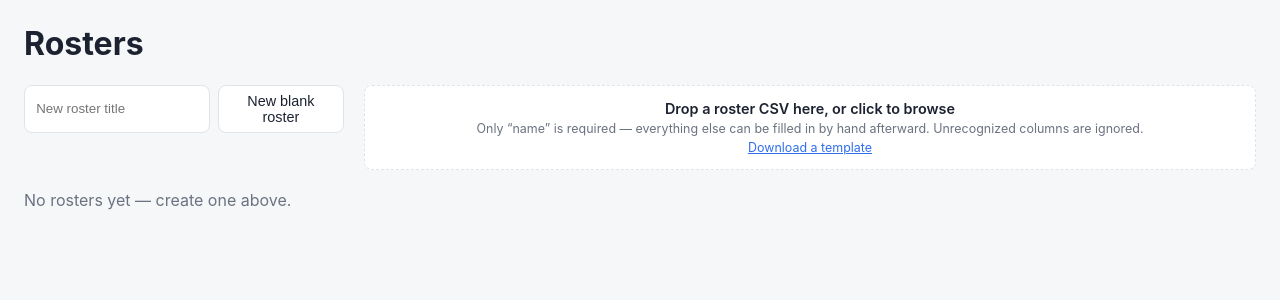
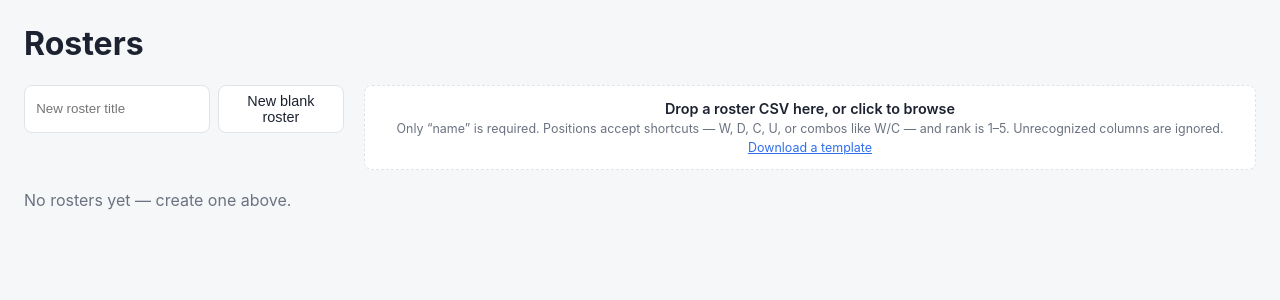
Before and after one commit to jakehadar/hockey-lines-solver, a Flask app: template studio/templates/rosters_list.html in a window 1280 px wide. Shown: the part 53-353 px from the top of the page. Run offline with Flask 3, Linux system fonts and the light colour scheme; the template is opened without the code that fills it, so the values that code supplies are empty.

Commit message:
Narrow the CSV upload schema and add position shortcut expansion
Upload now only asks for what a casual roster export actually has:
name (required), preferred/secondary/unwilling positions, and rank
1-5. "available" is dropped from the schema entirely - uploaded
rosters are always all-available, since availability is a per-week
thing a user sets by hand, not something worth exporting.

Position fields accept shortcut symbols (W = LW;RW, D = LD;RD,
C = C, U = all five) and slash combos like W/C or D/W, which union
the expanded sets. Fields also accept any of ,;/| as delimiters, so
spreadsheet exports using any of those punctuation styles just work.
"rank" is the new column name; "experience" still works as a fallback
so existing solver-format CSVs (like rosters/sample_roster.csv) can
still be dropped in as-is. The downloadable template and on-page hint
were updated to match.

Co-Authored-By: Claude Sonnet 5 <noreply@anthropic.com>
Claude-Session: https://claude.ai/code/session_016g3R2d4CHD3iGxFEhiiaCC

```diff
--- a/studio/app.py
+++ b/studio/app.py
@@ -10,6 +10,7 @@ from __future__ import annotations
 
 import csv
 import io
+import re
 import secrets
 import sqlite3
 from pathlib import Path
@@ -99,43 +100,54 @@ def _players_to_records(players: list[PlayerIn]) -> list[db.PlayerRecord]:
 
 
 ROSTER_TEMPLATE_CSV = (
-    "name,available,experience,preferred_positions,secondary_positions,unwilling_positions\n"
-    "Wayne Gretzky,1,5,C,LW;RW,\n"
-    "Bobby Orr,1,5,LD;RD,,\n"
+    "name,preferred_positions,secondary_positions,unwilling_positions,rank\n"
+    "Wayne Gretzky,C,W,,5\n"
+    "Bobby Orr,D,,,5\n"
+    "Brent Burns,D/W,,,4\n"
 )
+
+# Shortcut symbols accepted in position fields, expanded to our internal
+# LW/C/RW/LD/RD codes. A field can combine several with any of ,;/| - e.g.
+# "W/C" expands and unions to LW, RW, C.
+POSITION_SHORTCUTS = {
+    "W": ["LW", "RW"],
+    "D": ["LD", "RD"],
+    "C": ["C"],
+    "U": ["LW", "RW", "C", "LD", "RD"],
+}
+POSITION_FIELD_DELIMITERS = re.compile(r"[,;/|]")
 
 
 def _parse_positions(raw: str | None) -> list[str]:
-    return [p.strip().upper() for p in (raw or "").replace("|", ";").split(";") if p.strip()]
-
-
-def _parse_available(raw: str | None) -> int:
-    v = (raw or "").strip().lower()
-    if v in ("0", "false", "no", "n"):
-        return 0
-    return 1  # default: available, and any other/blank/unrecognized value
+    tokens = [t.strip() for t in POSITION_FIELD_DELIMITERS.split((raw or "").upper()) if t.strip()]
+    expanded: set[str] = set()
+    for t in tokens:
+        expanded.update(POSITION_SHORTCUTS.get(t, [t]))
+    # Canonical position order first, then any unrecognized leftovers.
+    return [p for p in POSITIONS if p in expanded] + sorted(expanded - set(POSITIONS))
 
 
 def _players_from_csv_upload(text: str) -> list[db.PlayerRecord]:
     """Best-effort CSV -> PlayerRecord: only `name` is required, everything
     else falls back to a sensible default so users can fix it up by hand
     afterward. Rows without a name and columns we don't recognize are
-    silently skipped/ignored rather than treated as errors."""
+    silently skipped/ignored rather than treated as errors. Uploaded
+    rosters are always all-available; there's no "available" column."""
     records: list[db.PlayerRecord] = []
     for row in csv.DictReader(io.StringIO(text)):
         name = (row.get("name") or "").strip()
         if not name:
             continue
         try:
-            experience = int((row.get("experience") or "").strip())
+            rank = int((row.get("rank") or row.get("experience") or "").strip())
         except ValueError:
-            experience = 1
+            rank = 1
         records.append(
             {
                 "player_key": f"P{len(records) + 1:02d}",
                 "name": name,
-                "available": _parse_available(row.get("available")),
-                "experience": experience,
+                "available": 1,
+                "experience": rank,
                 "preferred_positions": _parse_positions(row.get("preferred_positions")),
                 "secondary_positions": _parse_positions(row.get("secondary_positions")),
                 "unwilling_positions": _parse_positions(row.get("unwilling_positions")),
--- a/studio/templates/rosters_list.html
+++ b/studio/templates/rosters_list.html
@@ -16,7 +16,7 @@
   <form method="post" action="{{ url_for('rosters_upload') }}" enctype="multipart/form-data" id="upload-form">
     <label class="dropzone" id="dropzone" for="csv-file">
       <span class="dropzone-title">Drop a roster CSV here, or click to browse</span>
-      <span class="dropzone-hint">Only “name” is required — everything else can be filled in by hand afterward. Unrecognized columns are ignored.</span>
+      <span class="dropzone-hint">Only “name” is required. Positions accept shortcuts — W, D, C, U, or combos like W/C — and rank is 1–5. Unrecognized columns are ignored.</span>
       <span class="dropzone-hint"><a href="{{ url_for('roster_template') }}">Download a template</a></span>
       <input type="file" id="csv-file" name="file" accept=".csv,text/csv" hidden>
     </label>
```
Also changed, not shown: tests/test_studio.py (+51 -13 lines).
